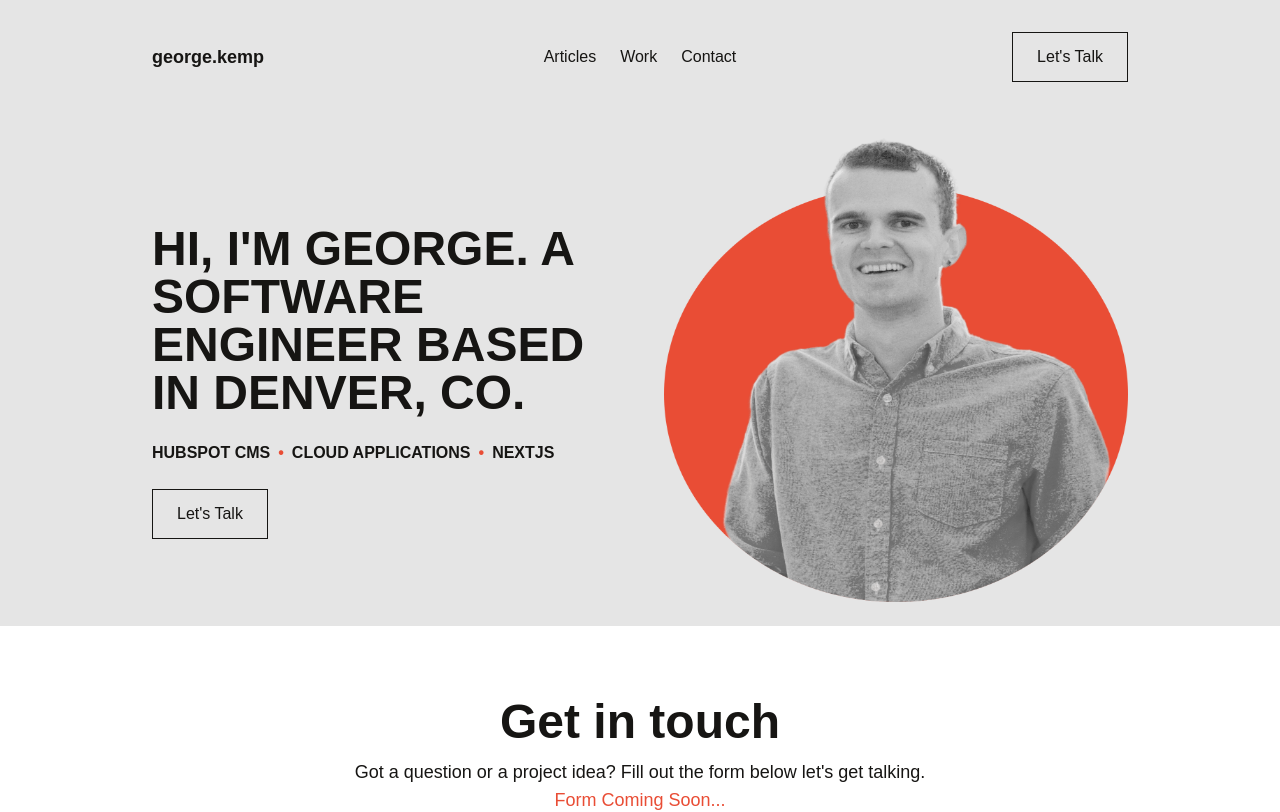
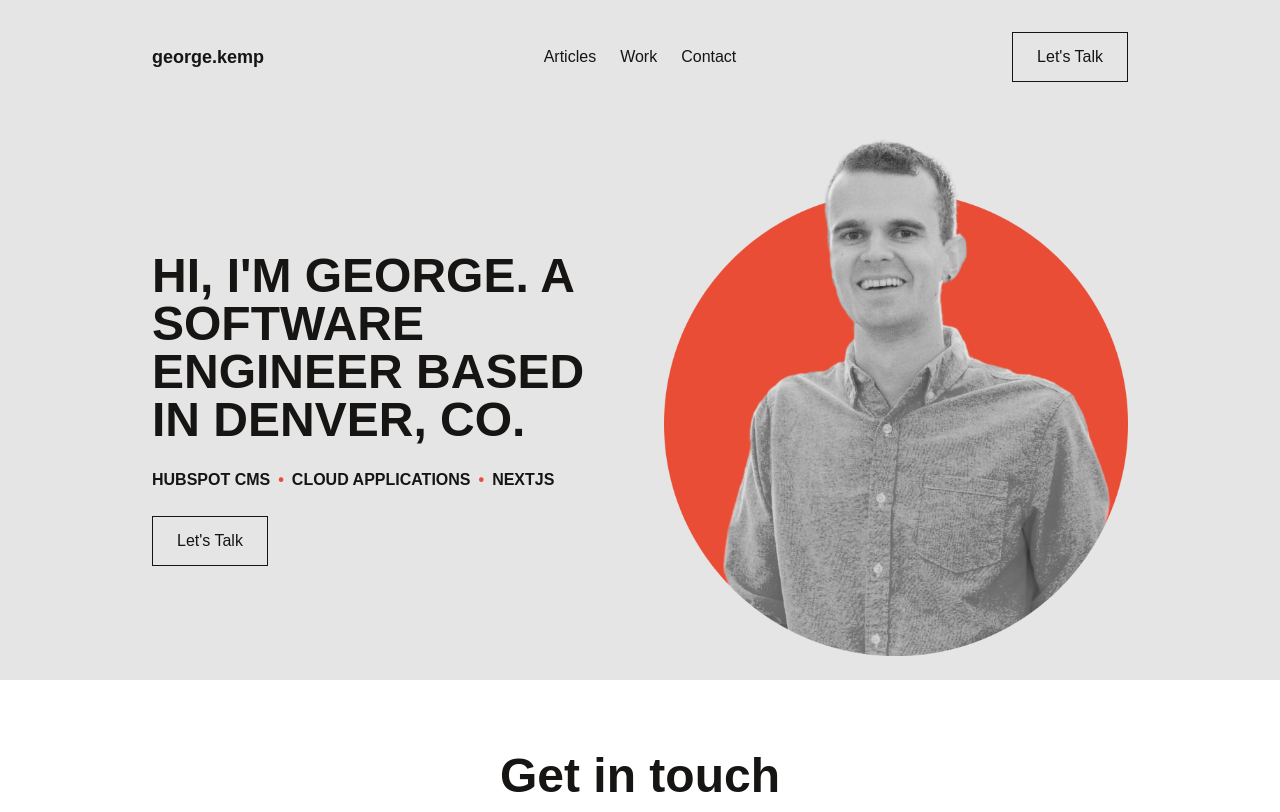
Before and after one commit to gkemp94/georgekemp-co-uk, a Next.js app: page / in a window 1280 px wide. Shown: the top 812 px of the page. Built offline with nearby package versions, Linux system fonts and the light colour scheme; a web font is replaced by a local one.

Commit message:
Fix Sizing Issue

```diff
--- a/pages/index.tsx
+++ b/pages/index.tsx
@@ -32,8 +32,8 @@ export default function Home() {
                 <Image
                   src="/avatar.png"
                   layout="responsive"
-                  width={500}
-                  height={500}
+                  width={1328}
+                  height={1482}
                 />
               </div>
             </div>
```
